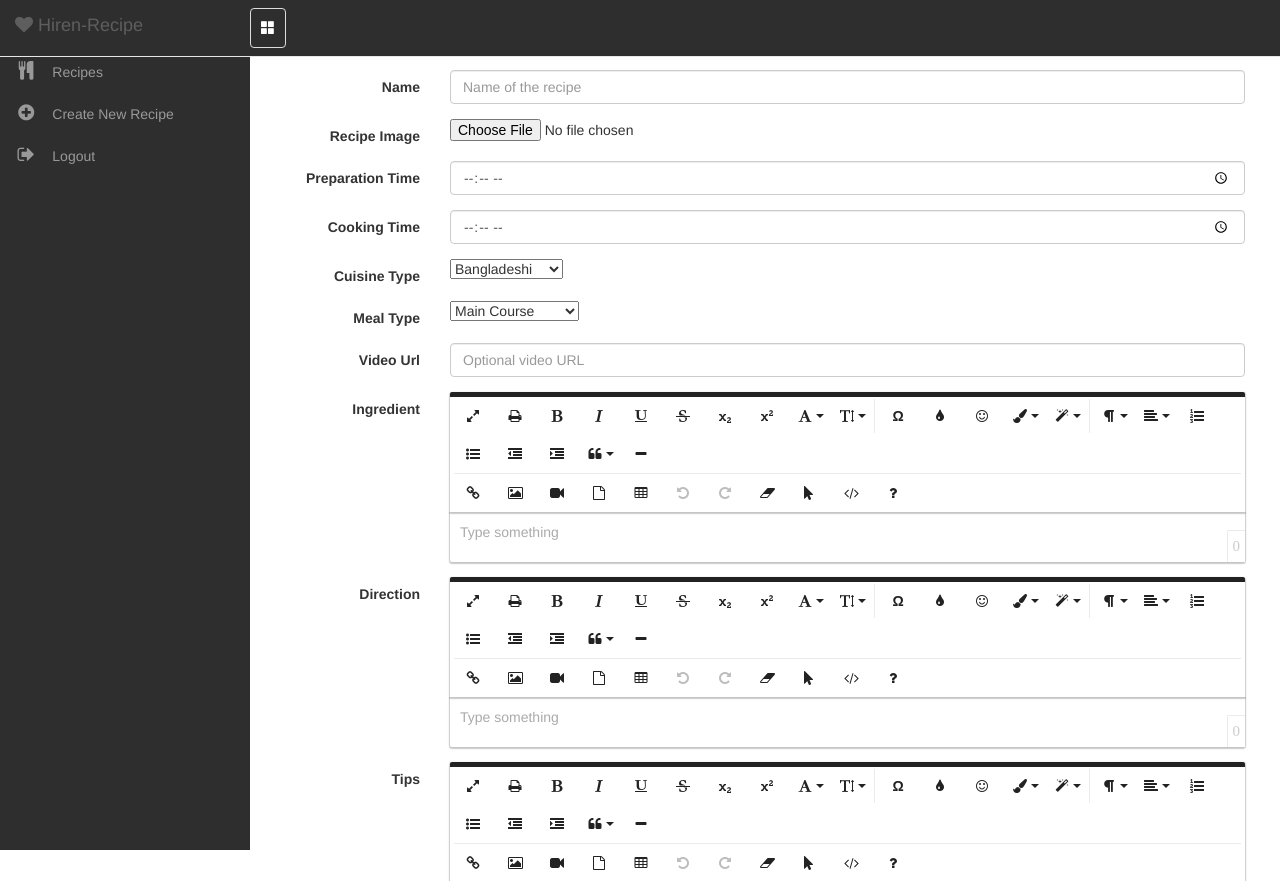
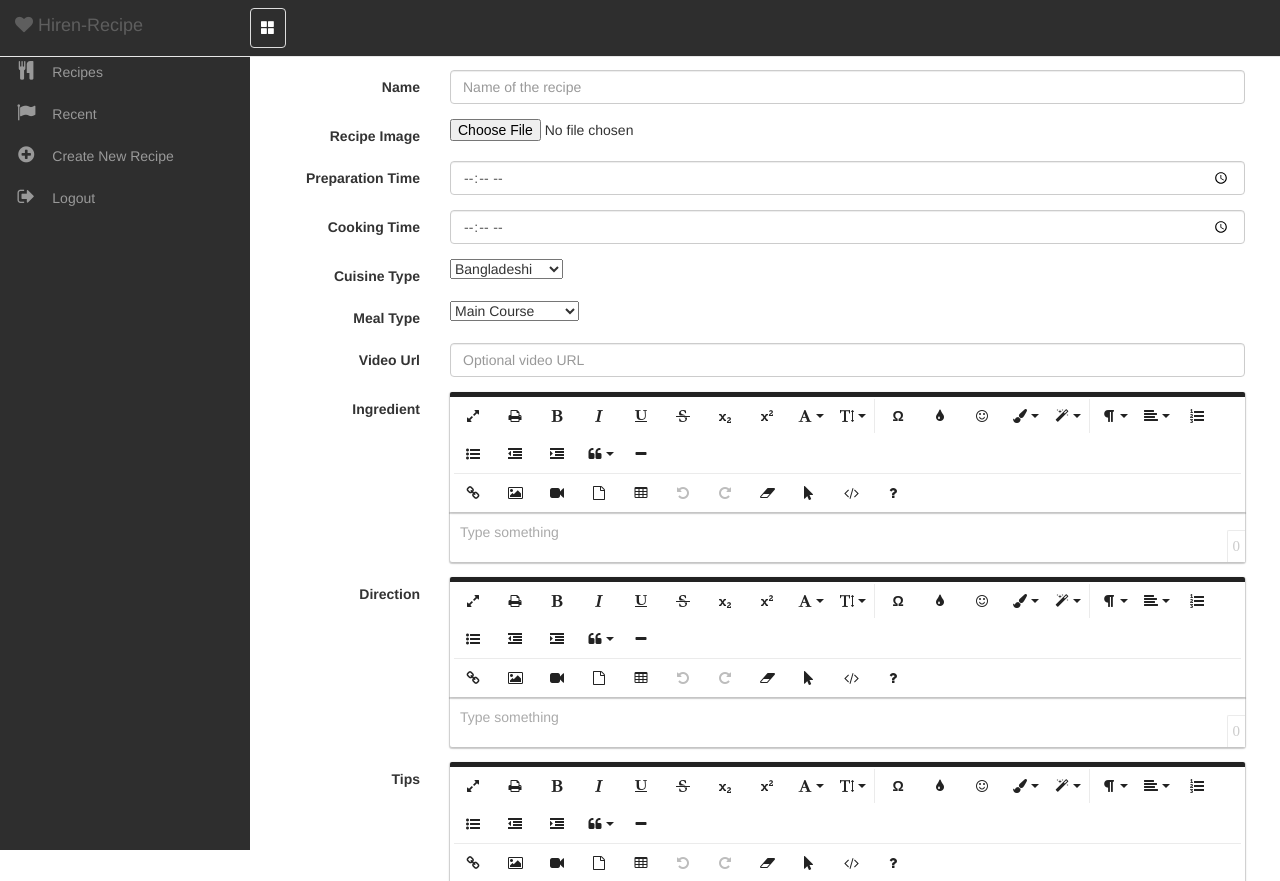
Before and after one commit to pyprism/Hiren-Recipes, a Django app: page /create/ in a window 1280 px wide. Shown: the top 881 px of the page. Run offline with Django 3.2, Linux system fonts and the light colour scheme; the visitor is signed in with stand-in values (Sample User, id 1); some libraries are stand-ins or nearby versions.

Commit message:
added recent url

```diff
--- a/templates/base.html
+++ b/templates/base.html
@@ -44,6 +44,9 @@
                 <a href="{% url 'recipes' %}"><span class="fa-stack fa-lg pull-left"><i class="fa fa-cutlery fa-stack-1x "></i></span> Recipes</a>
             </li>
             <li>
+                <a href="{% url 'recent' %}"><span class="fa-stack fa-lg pull-left"><i class="fa fa-flag fa-stack-1x "></i></span> Recent</a>
+            </li>
+            <li>
                 <a href="{% url 'create' %}"><span class="fa-stack fa-lg pull-left"><i class="fa fa-plus-circle fa-stack-1x "></i></span>Create New Recipe</a>
             </li>
             <li>
```
